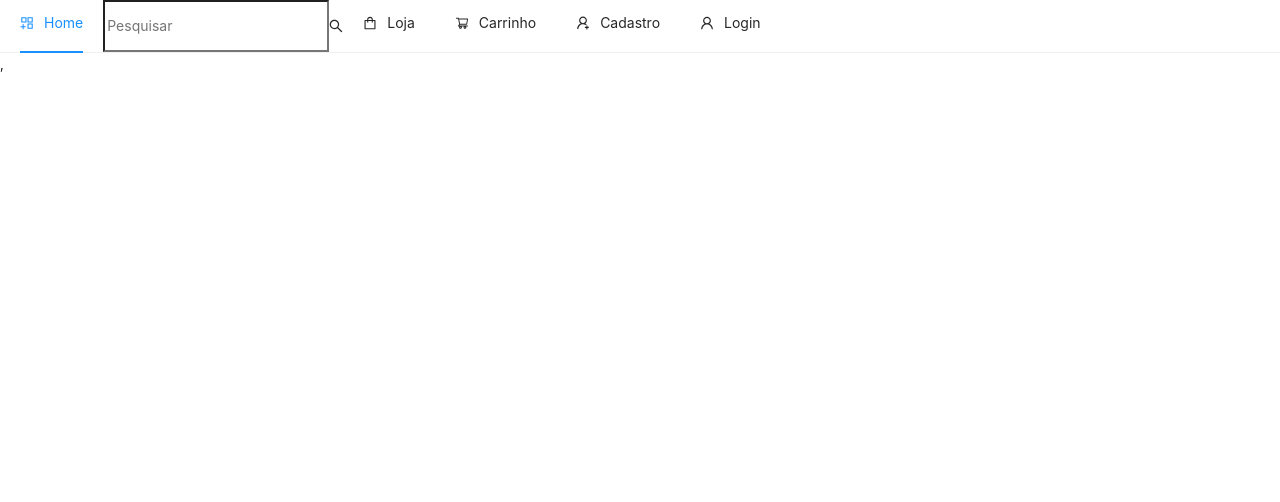
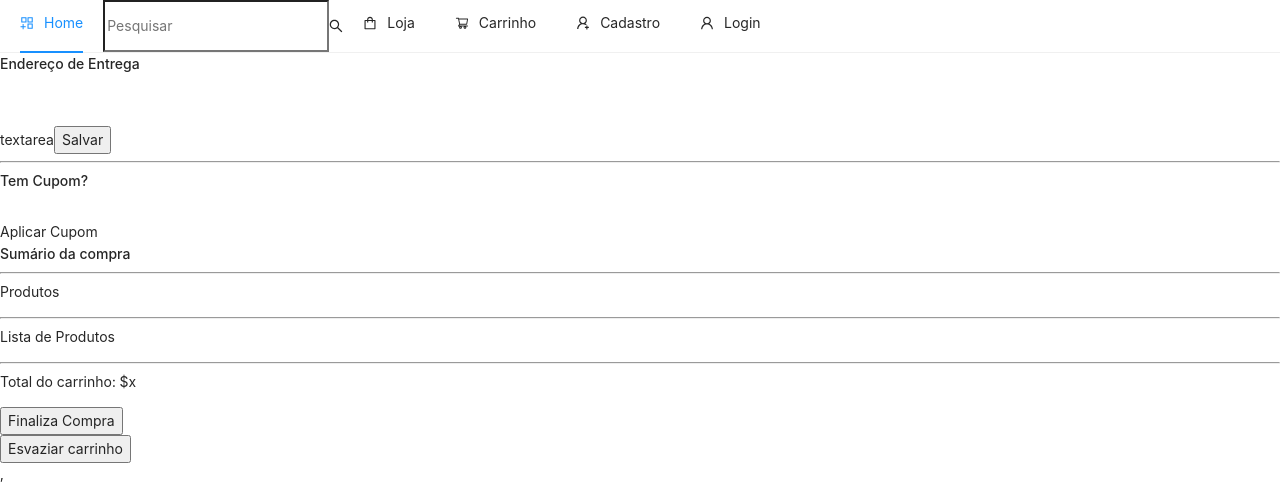
Before and after one commit to HervalMata/React_Redux_Ecommerce, a React (Create React App) app in the folder client/: page /checkout in a window 1280 px wide. Shown: the top 502 px of the page. Built offline with nearby package versions, Linux system fonts and the light colour scheme; no server answers.

Commit message:
Checkout Page Setup

```diff
--- a/client/src/App.js
+++ b/client/src/App.js
@@ -26,6 +26,7 @@ import Product from "./pages/Product";
 import CategoryHome from "./pages/category/CategoryHome";
 import Shop from "./pages/Shop";
 import Cart from "./pages/Cart";
+import Checkout from "./pages/Checkout";
 
 const App = () => {
     const dispatch = useDispatch();
@@ -76,6 +77,7 @@ const App = () => {
                 <Route exact path="/category/:slug" component={CategoryHome} />
                 <Route exact path="/shop" component={Shop} />
                 <Route exact path="/cart" component={Cart} />
+                <Route exact path="/checkout" component={Checkout} />
             </Switch>
         </>
     );
--- /dev/null
+++ b/client/src/pages/Checkout.js
@@ -0,0 +1,49 @@
+import React from 'react';
+
+const Checkout = () => {
+    const saveAddressToDb = () => {
+
+    };
+
+    return (
+        <div className="row">
+            <div className="col-md-6">
+                <h4>Endereço de Entrega</h4>
+                <br />
+                <br />
+                textarea
+                <button
+                    className="btn btn-primary mt-2"
+                    onClick={saveAddressToDb}>
+                    Salvar
+                </button>
+                <hr />
+                <h4>Tem Cupom?</h4>
+                <br />
+                Aplicar Cupom
+            </div>
+
+            <div className="col-md-6">
+                <h4>Sumário da compra</h4>
+                <hr />
+                <p>Produtos</p>
+                <hr />
+                <p>Lista de Produtos</p>
+                <hr />
+                <p>Total do carrinho: $x</p>
+
+                <div className="row">
+                    <div className="col-md-6">
+                        <button className="btn btn-primary">Finaliza Compra</button>
+                    </div>
+
+                    <div className="col-md-6">
+                        <button className="btn btn-primary">Esvaziar carrinho</button>
+                    </div>
+                </div>
+            </div>
+        </div>
+    );
+};
+
+export default Checkout;
```
